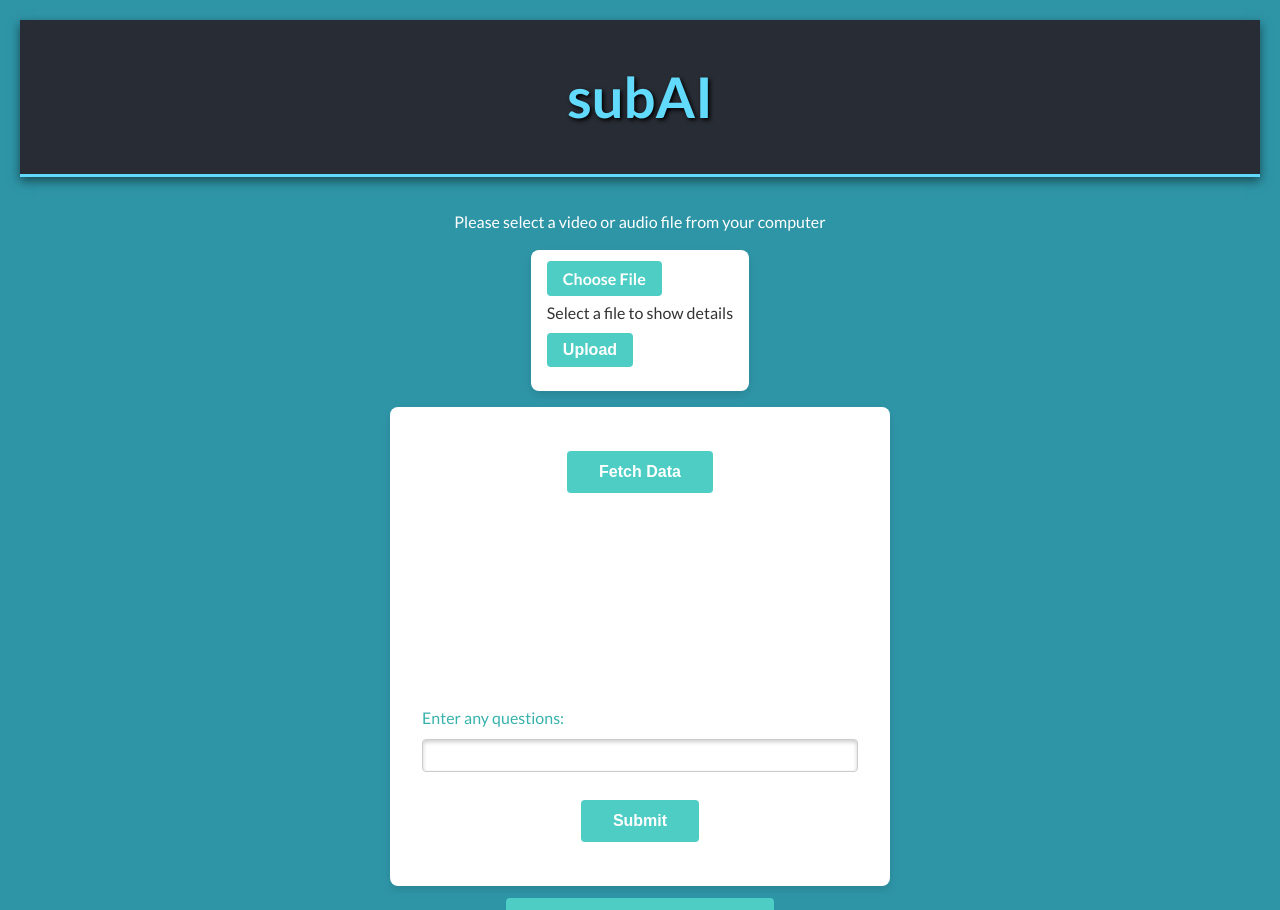
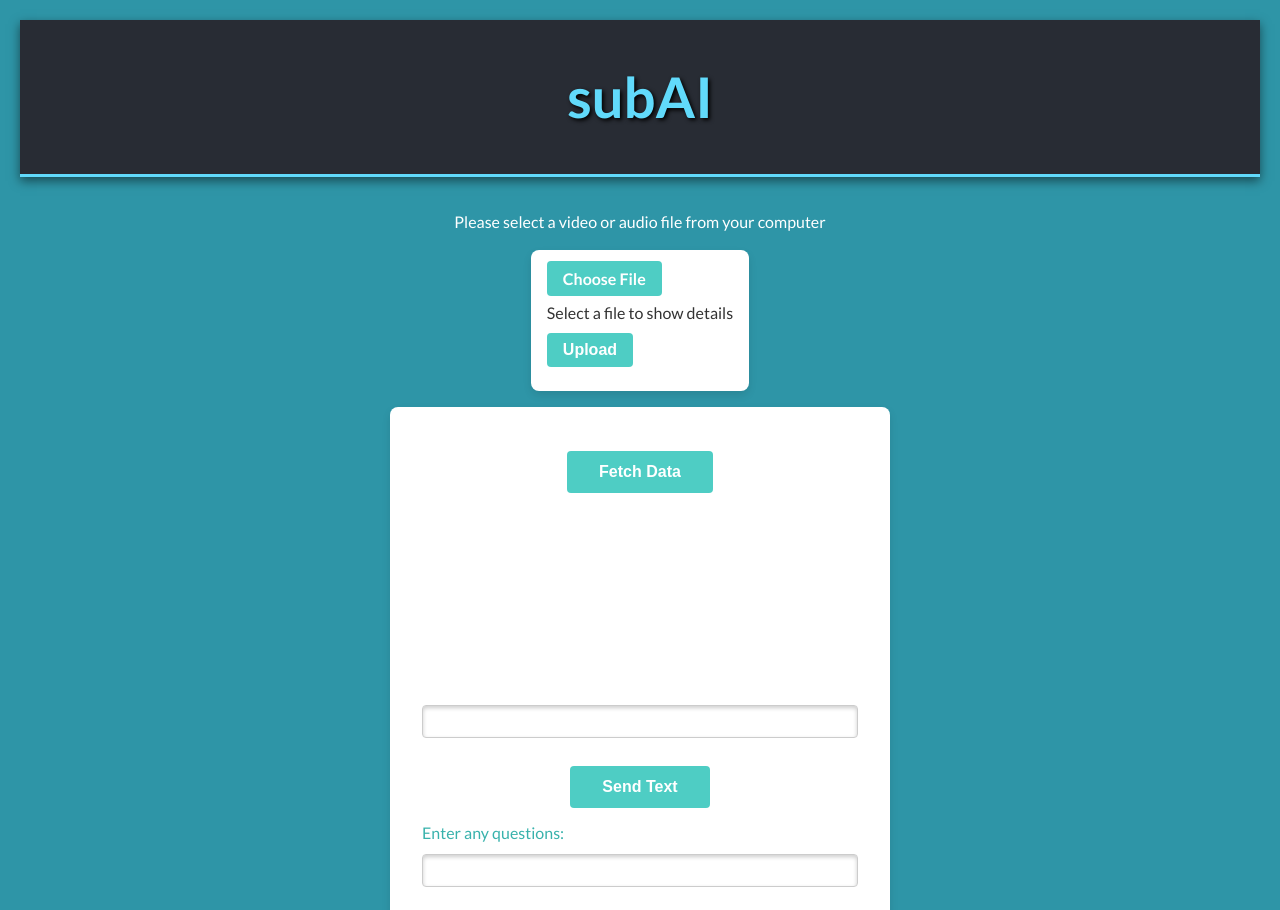
Before and after one commit to avashraj/subai, a React (Create React App) app: page / in a window 1280 px wide. Shown: the top 910 px of the page. Built offline with nearby package versions, Linux system fonts and the light colour scheme; no server answers.

Commit message:
Update text.js

```diff
--- a/src/text.js
+++ b/src/text.js
@@ -1,8 +1,10 @@
-import React, { useState } from 'react';
+import React, { useState, useEffect } from 'react';
 
 function ScrollableBox() {
   const [text, setText] = useState('');
   const [isLoading, setIsLoading] = useState(false);
+  const [textInput, setTextInput] = useState('');
+  const [response, setResponse] = useState('');
 
   const fetchDataFromApi = () => {
     setIsLoading(true);
@@ -21,6 +23,33 @@ function ScrollableBox() {
       });
   };
 
+  const handleTextSend = async () => {
+    try {
+      const data = { text: textInput }; // Data to send
+      const response = await fetch('http://localhost:8000/answer', {
+        method: 'POST',
+        headers: {
+          'Content-Type': 'application/json',
+        },
+        body: JSON.stringify(data),
+        mode:'cors',
+      });
+
+      if (response.ok) {
+        const result = await response.json();
+        setResponse(result.text);
+      } else {
+        setResponse('Failed to send text');
+      }
+    } catch (error) {
+      console.error('Error sending text:', error);
+    }
+  };
+
+  useEffect(() => {
+    fetchDataFromApi();
+  }, []);
+
   return (
     <div>
       <button onClick={fetchDataFromApi} disabled={isLoading}>
@@ -29,6 +58,13 @@ function ScrollableBox() {
       <div style={{ width: '300px', height: '200px', overflow: 'auto' }}>
         <p>{text}</p>
       </div>
+      <input
+        type="text"
+        value={textInput}
+        onChange={(e) => setTextInput(e.target.value)}
+      />
+      <button onClick={handleTextSend}>Send Text</button>
+      <div>{response}</div>
     </div>
   );
 }
```
